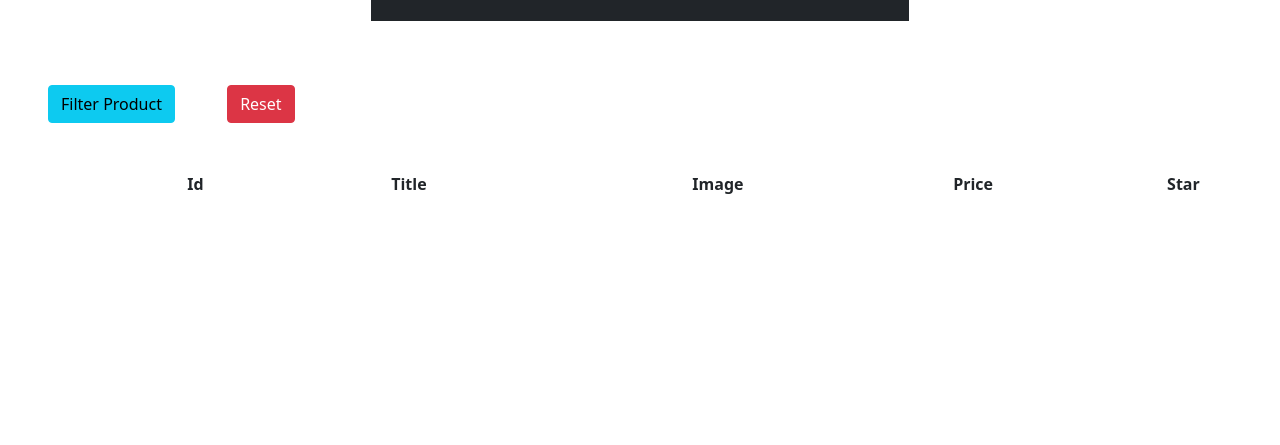
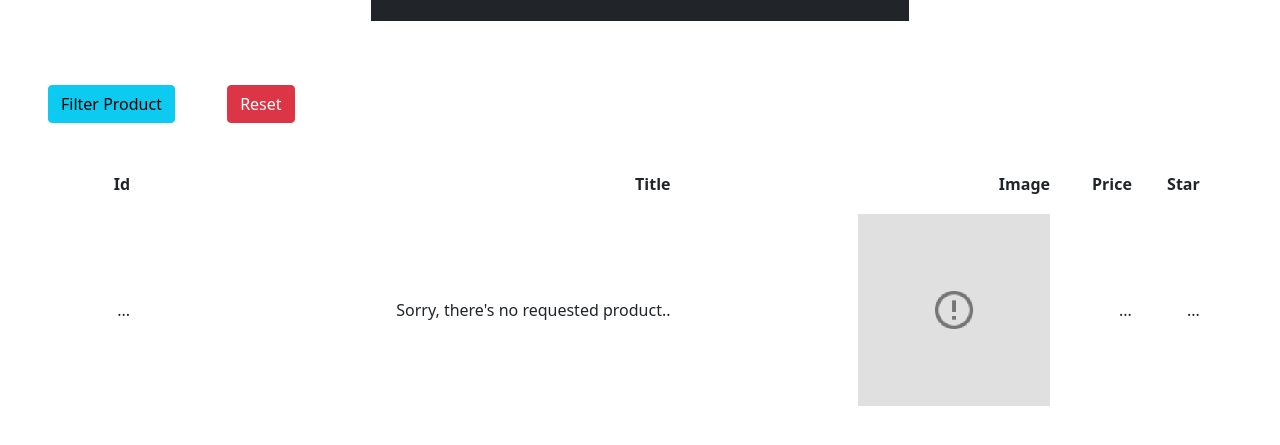
Before and after one commit to kritserv/django_online_store, a Django app: page /computer/ in a window 1280 px wide. Shown: the part 161-606 px from the top of the page. Run offline with Django 4.2, Linux system fonts and the light colour scheme; lists and menus that the app fills with data are empty; some libraries are stand-ins or nearby versions.

Commit message:
add no requested product message and image

```diff
--- a/code/templates/products/computer.html
+++ b/code/templates/products/computer.html
@@ -1,6 +1,7 @@
 {% extends "base.html" %}
 
 {% block content %}
+{% load static %}
 
     <form action="" method="POST">
 
@@ -23,7 +24,6 @@
 
     </form>
 
-
         <div class="row pt-5" style="margin-bottom:6rem; margin-left: 5.2rem; margin-right: 4.2rem;">
             <div class="col-sm-12">
                 <table style="width:100%">
@@ -45,6 +45,12 @@
                             <td style="text-align: end;">{{ com.price }}</td>
                             <td style="text-align: end;">{{ com.star }}</td>
                         </tr>
+                        {% empty %}
+                            <td style="text-align: end;">...</td>
+                            <td style="text-align: end;">Sorry, there's no requested product..</td>
+                            <td style="text-align: end;"><img src="{% static 'img/noimage.png' %}" style="width: 15vw;"></td>
+                            <td style="text-align: end;">...</td>
+                            <td style="text-align: end;">...</td>
                         {% endfor %}
                     </tbody>
                 </table>
```
Also changed, not shown: code/static/img/noimage.png (added).
